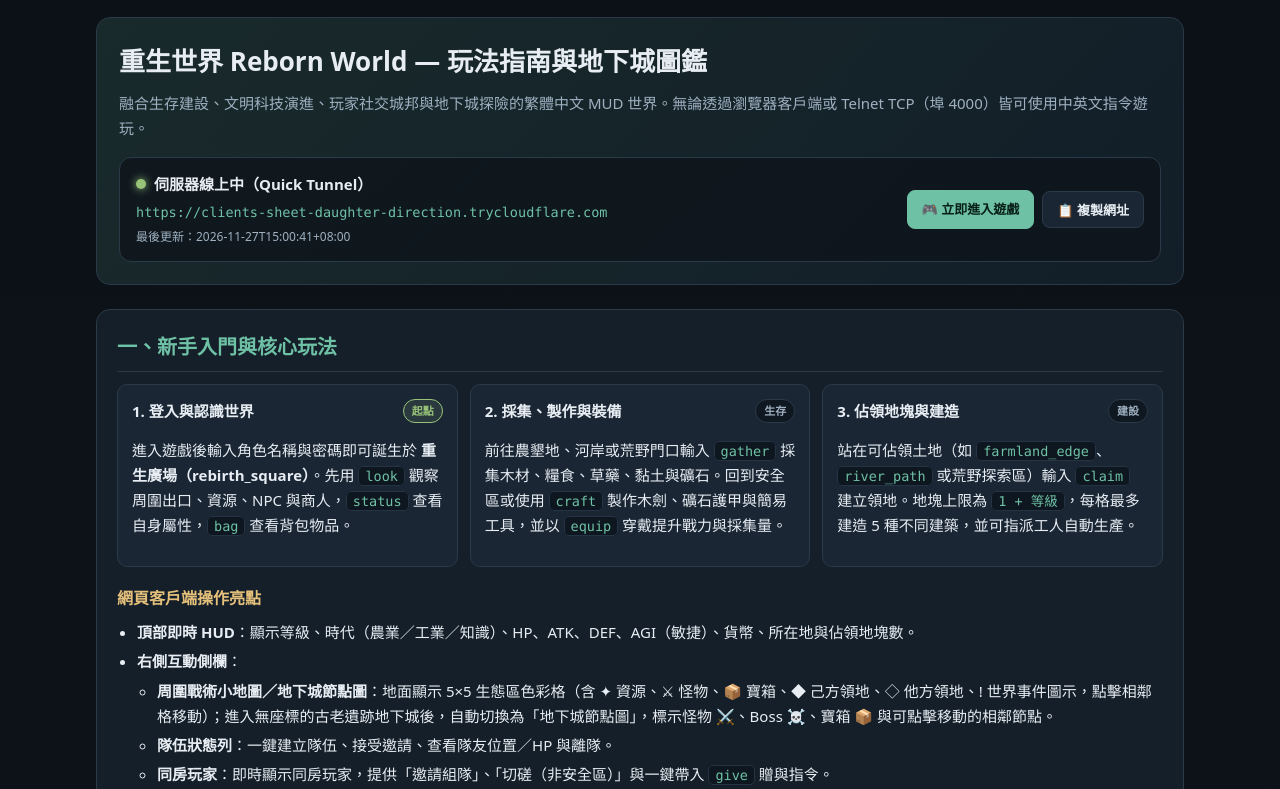
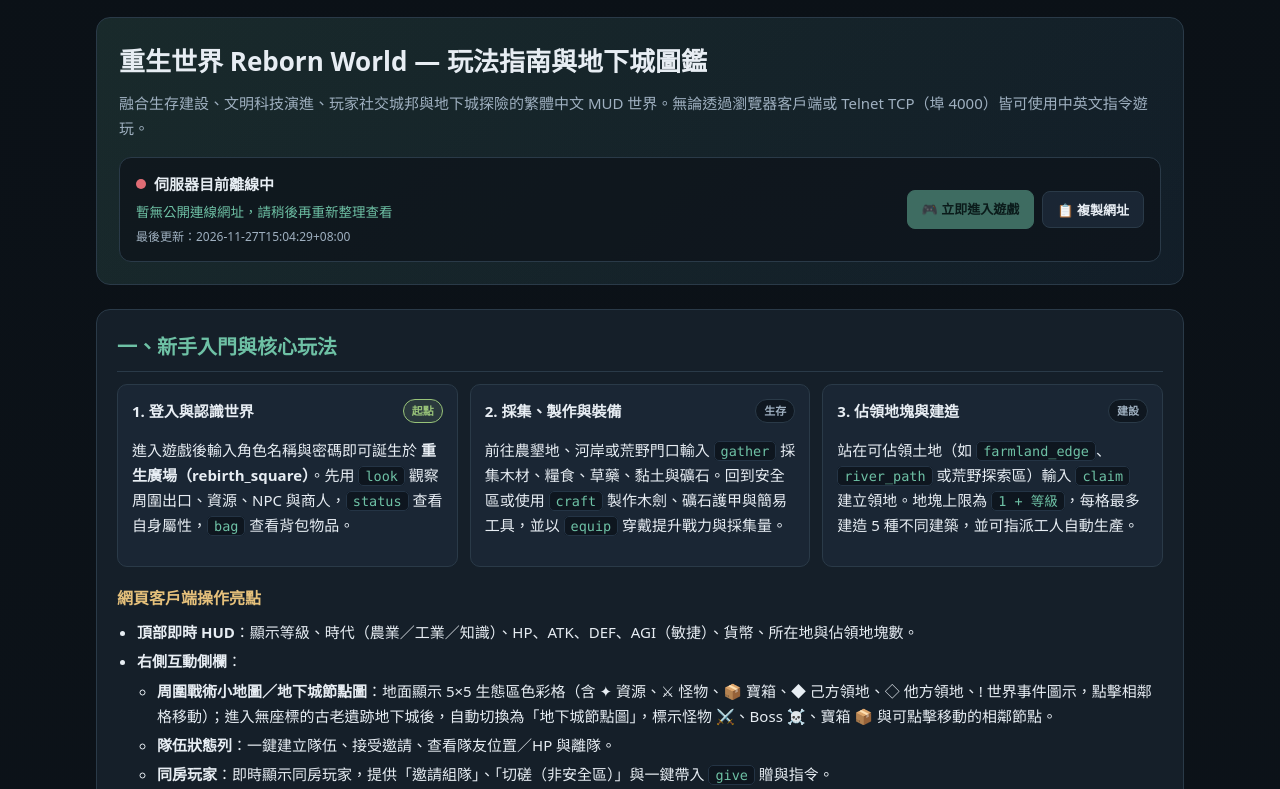
Before and after one commit to leonweihi-source/reborn-world-guide, a plain HTML site: page index.html in a window 1280 px wide. Shown: the part 57-846 px from the top of the page. Drawn offline with Linux system fonts and the light colour scheme.

Commit message:
Set server offline & sync guide (81520b9b5381)

```diff
--- a/index.html
+++ b/index.html
@@ -93,7 +93,7 @@ ul.clean li{margin:4px 0}
       <a href="#social">社交與城市</a>
       <a href="#dungeon">地下城故事</a>
       <a href="#commands">指令速查</a>
-      <a class="primary" id="topPlayBtn" href="https://clients-sheet-daughter-direction.trycloudflare.com" target="_blank" rel="noopener">🎮 進入遊戲</a>
+      <a class="primary" id="topPlayBtn" href="#connection-status" target="_blank" rel="noopener">⏸️ 目前離線</a>
     </nav>
   </div>
 </header>
@@ -104,13 +104,13 @@ ul.clean li{margin:4px 0}
     <p>融合生存建設、文明科技演進、玩家社交城邦與地下城探險的繁體中文 MUD 世界。無論透過瀏覽器客戶端或 Telnet TCP（埠 4000）皆可使用中英文指令遊玩。</p>
     <div class="liveConn" id="connection-status">
       <div class="liveConnMeta">
-        <div class="liveStatus"><span class="liveDot online" id="liveDot"></span><span id="liveStatusText">伺服器線上中（Quick Tunnel）</span></div>
-        <div class="liveUrl" id="liveUrlText">https://clients-sheet-daughter-direction.trycloudflare.com</div>
-        <div class="liveTime" id="liveUpdatedAt">最後更新：2026-11-27T15:00:41+08:00</div>
+        <div class="liveStatus"><span class="liveDot " id="liveDot"></span><span id="liveStatusText">伺服器目前離線中</span></div>
+        <div class="liveUrl" id="liveUrlText">暫無公開連線網址，請稍後再重新整理查看</div>
+        <div class="liveTime" id="liveUpdatedAt">最後更新：2026-11-27T15:04:29+08:00</div>
       </div>
       <div class="liveActions">
-        <a class="liveBtn primary " id="livePlayBtn" href="https://clients-sheet-daughter-direction.trycloudflare.com" target="_blank" rel="noopener">🎮 立即進入遊戲</a>
-        <button class="liveBtn" id="liveCopyBtn" type="button" >📋 複製網址</button>
+        <a class="liveBtn primary disabled" id="livePlayBtn" href="#" target="_blank" rel="noopener">🎮 立即進入遊戲</a>
+        <button class="liveBtn" id="liveCopyBtn" type="button" disabled>📋 複製網址</button>
       </div>
     </div>
   </section>
@@ -502,7 +502,7 @@ ul.clean li{margin:4px 0}
   var playBtn = document.getElementById('livePlayBtn');
   var topPlayBtn = document.getElementById('topPlayBtn');
   var copyBtn = document.getElementById('liveCopyBtn');
-  var currentUrl = "https://clients-sheet-daughter-direction.trycloudflare.com";
+  var currentUrl = "";
 
   function applyStatus(data){
     var online = Boolean(data && data.online && data.url);
--- a/status.json
+++ b/status.json
@@ -1,6 +1,6 @@
 {
-  "online": true,
-  "url": "https://clients-sheet-daughter-direction.trycloudflare.com",
-  "updatedAt": "2026-11-27T15:00:41+08:00",
+  "online": false,
+  "url": "",
+  "updatedAt": "2026-11-27T15:04:29+08:00",
   "guideHash": "81520b9b5381"
 }
```
